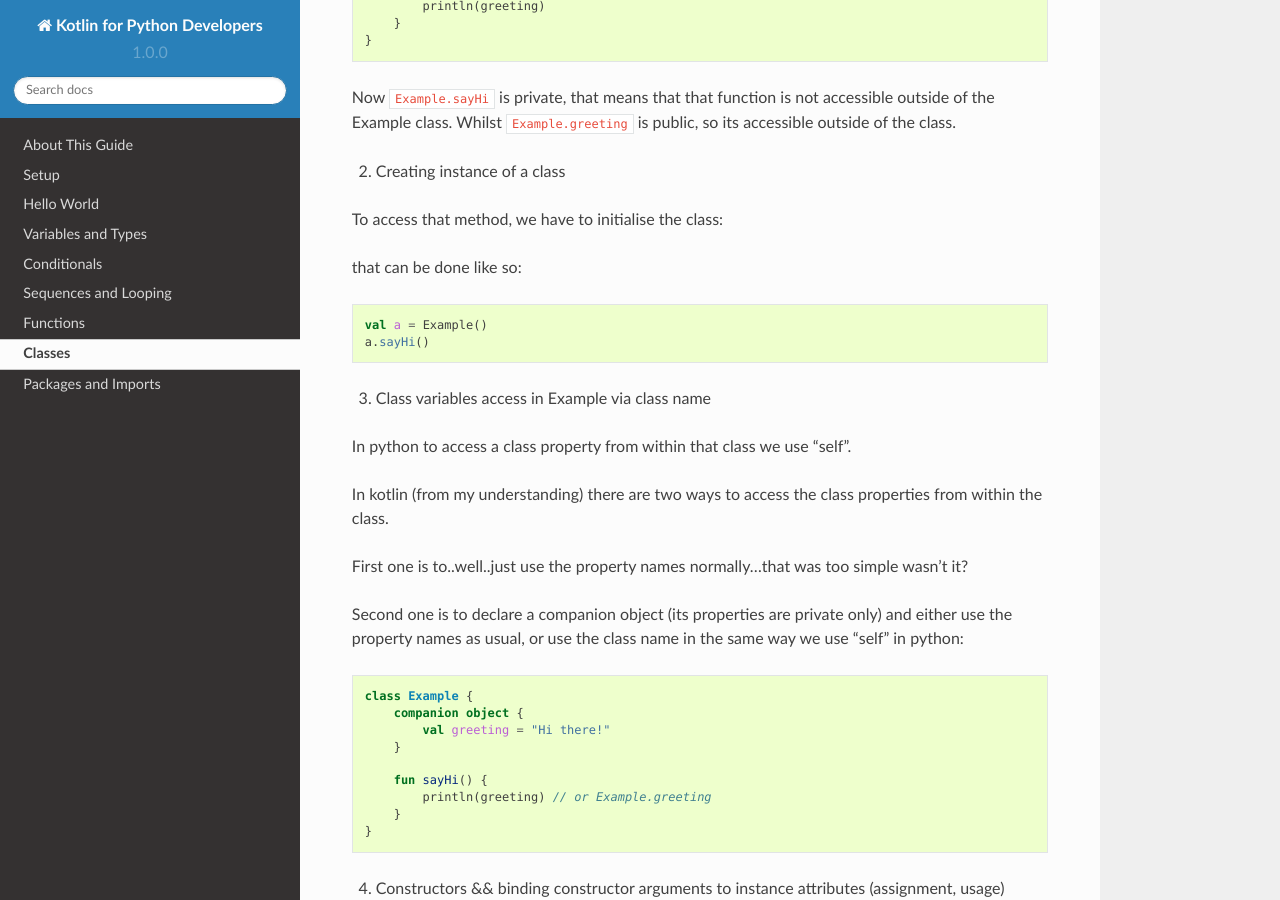
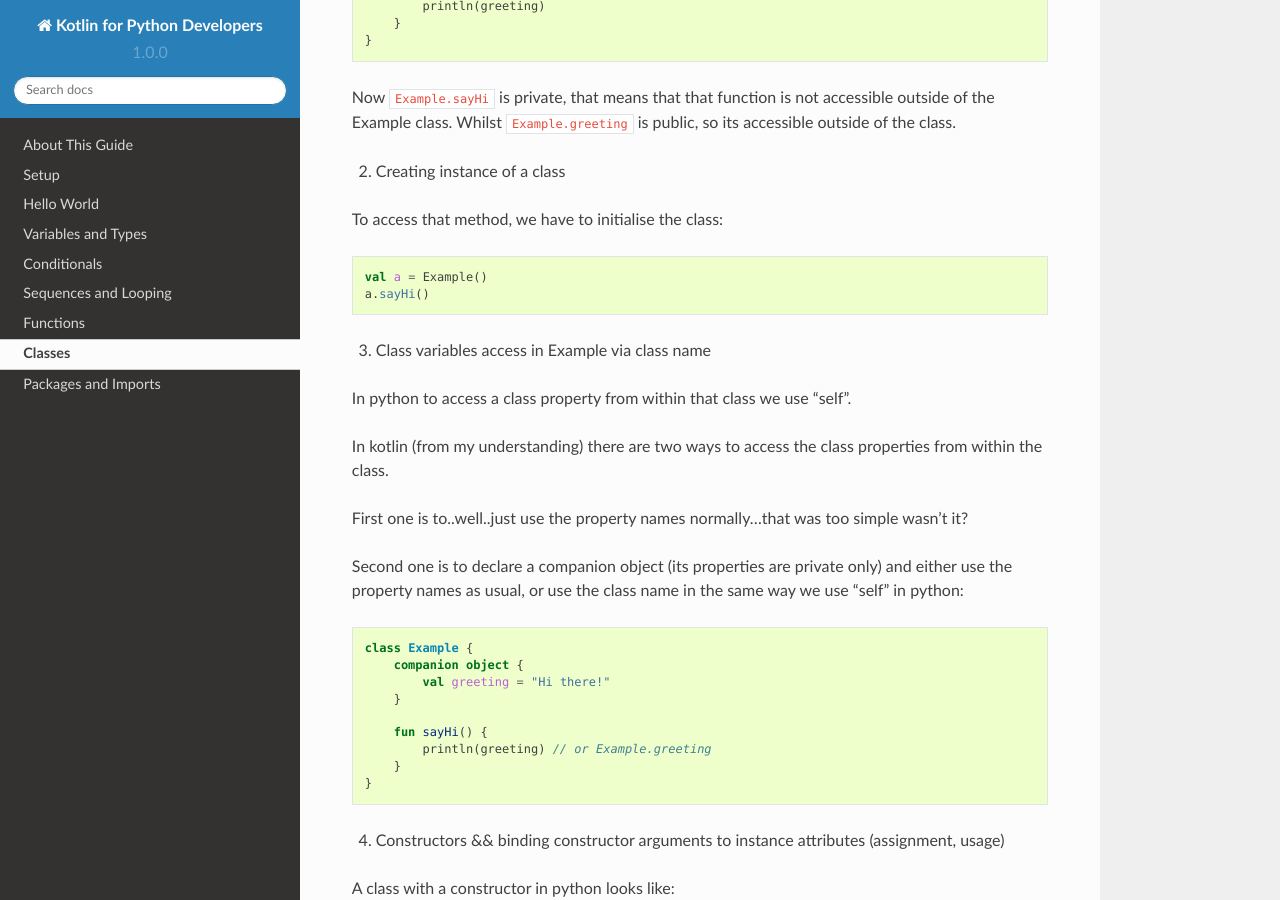
Before and after one commit to pauleveritt/kotlin_for_python, a Sphinx documentation site: the page built from docs/classes/index.rst, in a window 1280 px wide and 900 px high, scrolled down 812 px. Built offline with Sphinx 7.4.7 and the Read the Docs theme 2.0.0, drawn with Linux system fonts in a browser that asks for light colours.

Commit message:
Update index.rst

```diff
--- a/docs/classes/index.rst
+++ b/docs/classes/index.rst
@@ -45,8 +45,6 @@ Whilst ``Example.greeting`` is public, so its accessible outside of the class.
 2) Creating instance of a class
 
 To access that method, we have to initialise the class:
-
-that can be done like so:
 
 .. code-block:: kotlin
 
```
